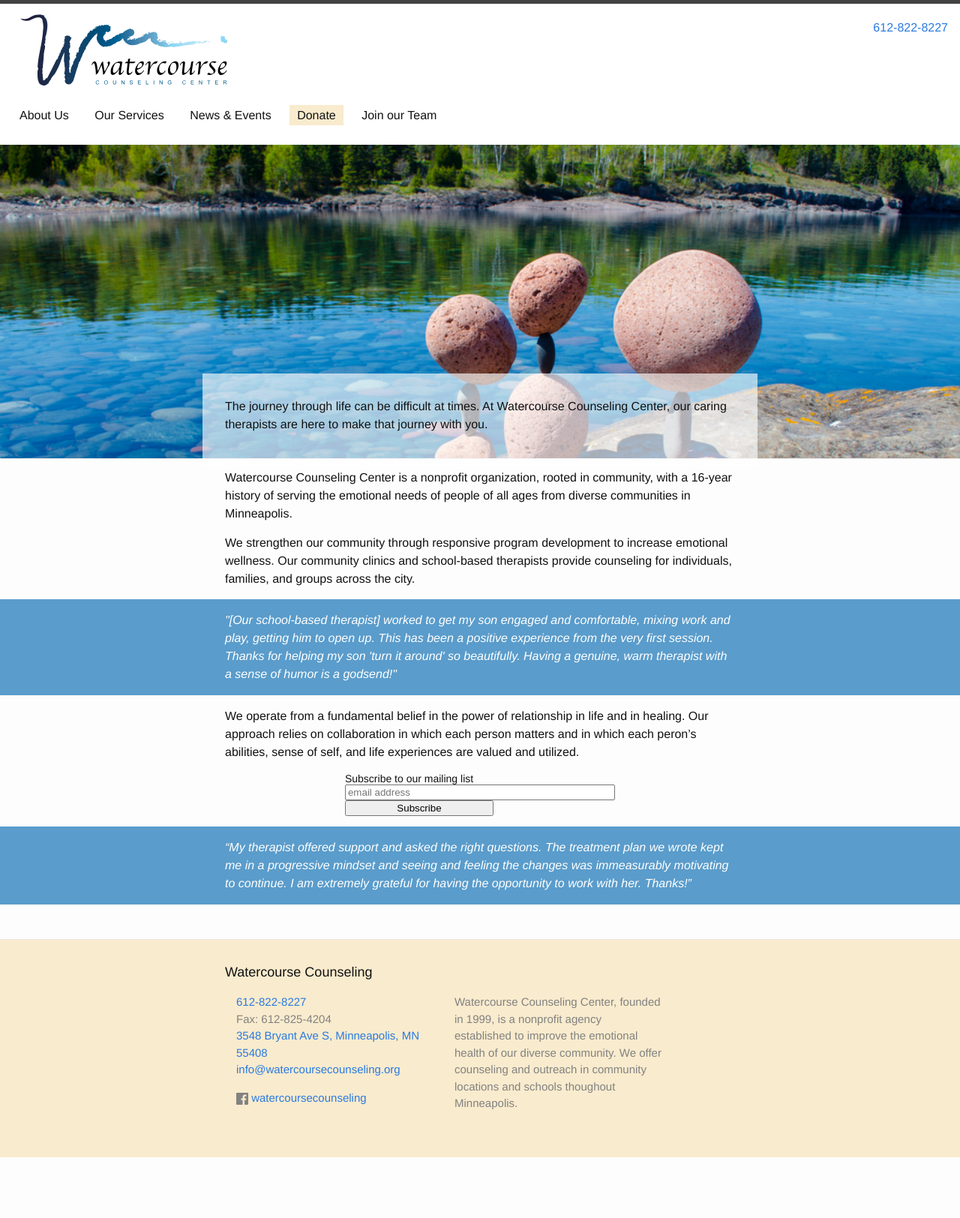
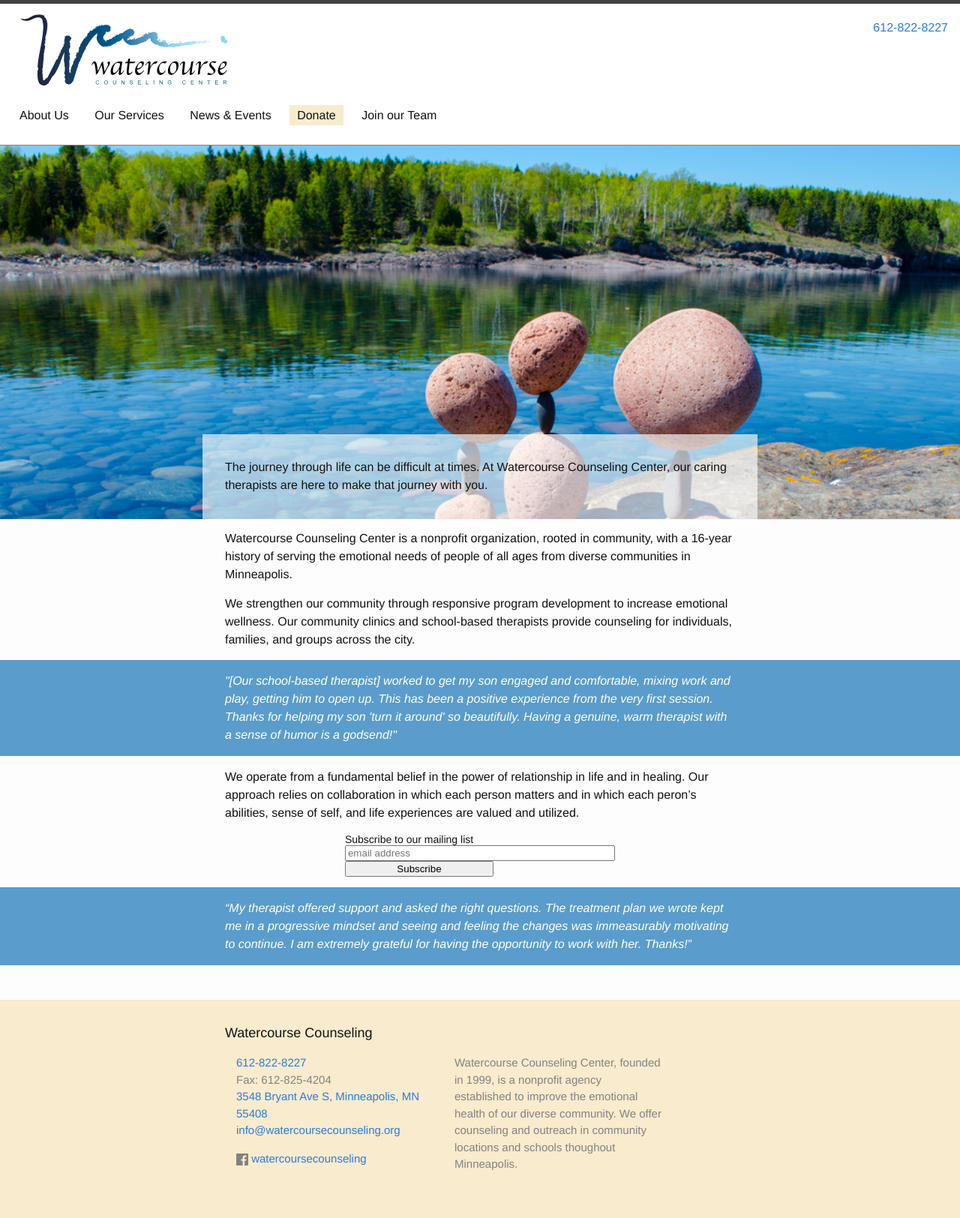
Before and after one commit to watercourse-cc/watercourse, a Jekyll site: the page built from index.html, in a window 1280 px wide. Shown: the whole page at 75% size. Built offline with Jekyll 4.4.1, drawn with Linux system fonts in a browser that asks for light colours; comment, search, counter and statistics services are not loaded; before the commit the page ends 1543 px from its top, so only the background shows below that.

Commit message:
taller hero image

```diff
--- a/_sass/header.scss
+++ b/_sass/header.scss
@@ -1,11 +1,11 @@
 header.site-header {
-  background: url("../rocks-close-to-the-edge.jpg") no-repeat 60% 111px,
+  background: url("../rocks-close-to-the-edge.jpg") no-repeat 60% 21vh,
   linear-gradient(0deg,
     transparent,
     transparent 30%,
     rgba(0, 0, 0, 0.35) 65%,
     rgba(0, 0, 0, 0.95));
-  min-height: 68vh;
+  min-height: 77vh;
   background-size: cover;
   color: white;
 
```
